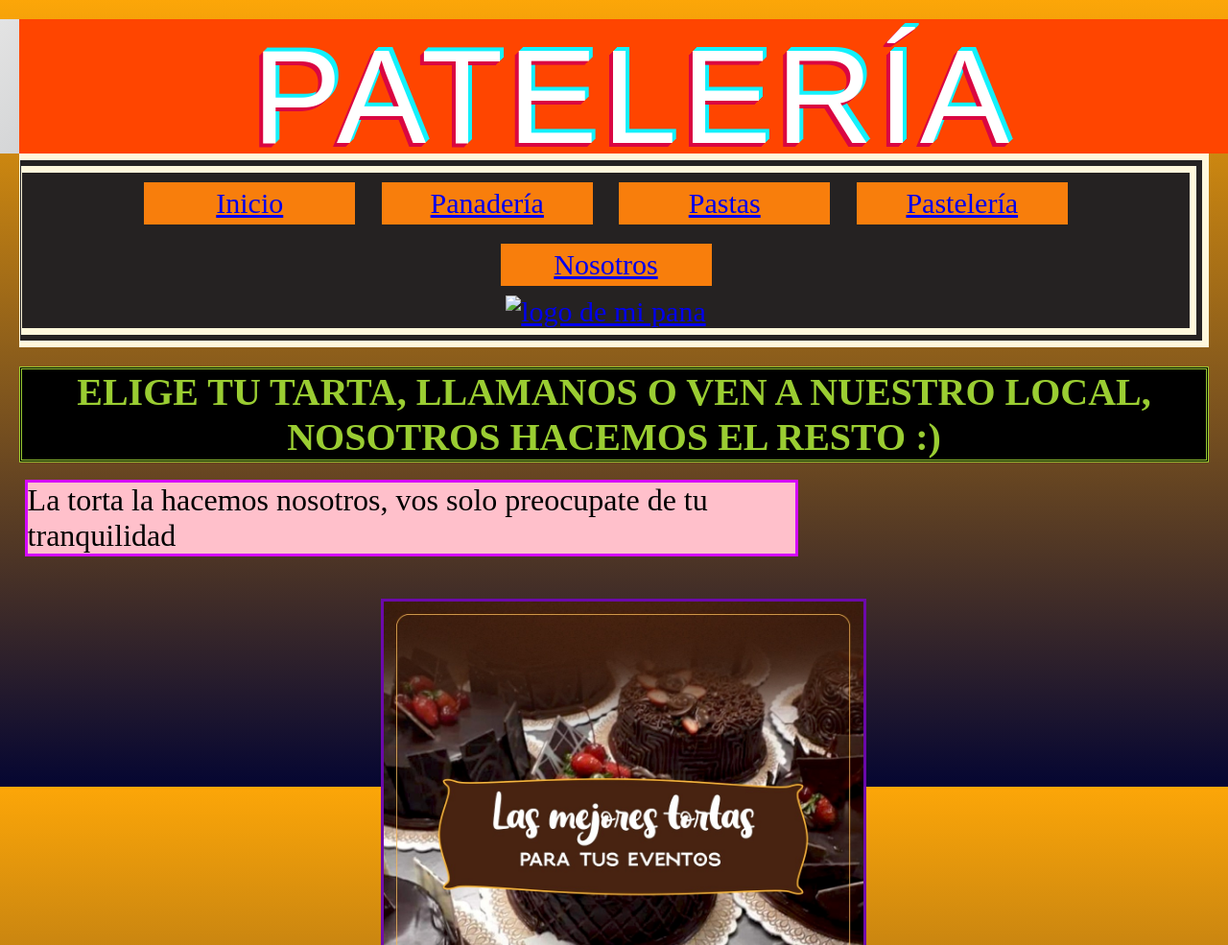
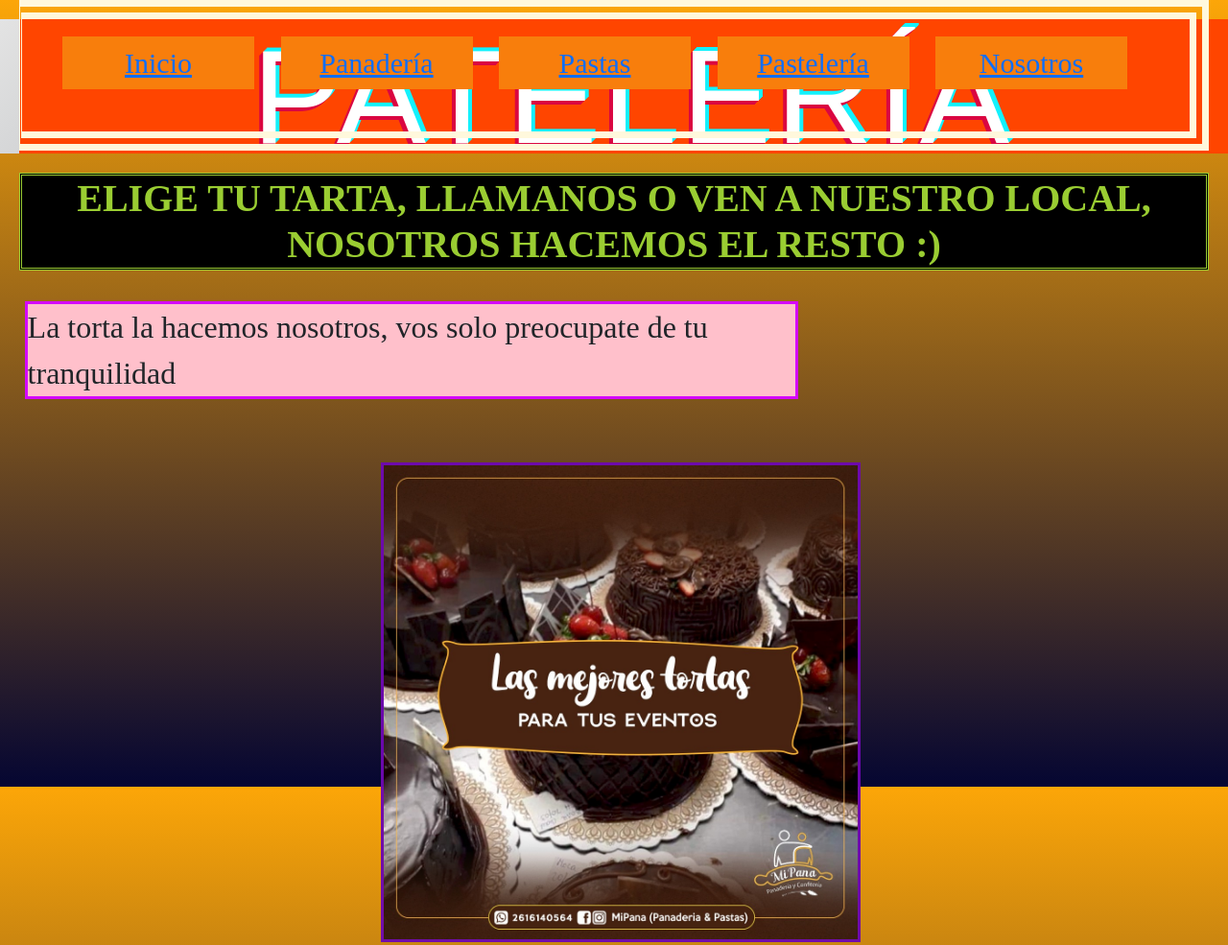
Before and after one commit to cristian160390/BarraNavegacion, a plain HTML site: page pasteleria.html in a window 1280 px wide. Shown: the top 985 px of the page at 96% size. Drawn offline with nearby package versions, Linux system fonts and the light colour scheme; files whose address does not match are found by name; a web font is replaced by a local one.

Commit message:
se agrego barra de navegacion

```diff
--- a/mipana.css
+++ b/mipana.css
@@ -17,7 +17,6 @@
     margin-top: 50%;
 }
 nav{
-    background-color: rgb(37, 34, 34);
     border-bottom: double 20px cornsilk;
     border-left: double cornsilk;
     border-right: double 20px cornsilk;
--- a/Pastelería.html
+++ b/pasteleria.html
@@ -4,6 +4,8 @@
     <meta charset="UTF-8">
     <meta http-equiv="X-UA-Compatible" content="IE=edge">
     <meta name="viewport" content="width=device-width, initial-scale=1.0">
+    <!--LINK CSS BOOTSTRAP-->
+    <link href="https://cdn.jsdelivr.net/npm/bootstrap@5.1.3/dist/css/bootstrap.min.css" rel="stylesheet" integrity="sha384-1BmE4kWBq78iYhFldvKuhfTAU6auU8tT94WrHftjDbrCEXSU1oBoqyl2QvZ6jIW3" crossorigin="anonymous">
     <title>Pastelería</title>
     <link rel="stylesheet" href="mipana.css">
 </head>
@@ -12,16 +14,19 @@
         <div class="bg-5">
             <h1 class="animated-shadow">Patelería</h1>
         </div>
-        <nav>
-            <ul>
-                <li><a href="../Proyecto/index.html">Inicio</a></li>
-                <li><a href="../Proyecto/Panadería.html">Panadería</a></li>
-                <li><a href="../Proyecto/Pastas.html">Pastas</a></li>
-                <li><a href="../Proyecto/Pastelería.html">Pastelería</a></li>
-                <li><a href="../Proyecto/Nosotros.html">Nosotros</a></li>
-            </ul>
-            <a href="Pastelería.html"><img src="../Proyecto/Logo/logo.png" alt="logo de mi pana" width="200" height="200"></a>
-        </nav>
+        <!--navegacion bootstrap-->
+       <nav class="navbar fixed-top">
+        <ul>
+            <li><a href="../Proyecto/index.html">Inicio</a></li>
+            <li><a href="../Proyecto/panaderia.html">Panadería</a></li>
+            <li><a href="../Proyecto/pastas.html">Pastas</a></li>
+            <li><a href="../Proyecto/pastleria.html">Pastelería</a></li>
+            <li><a href="../Proyecto/nosotros.html">Nosotros</a></li>
+        </ul>
+        <div class="container-fluid">
+          <a class="navbar-brand" href="#"></a>
+        </div>
+      </nav>
         <section>
             <article>
                 <h2>ELIGE TU TARTA, LLAMANOS O VEN A NUESTRO LOCAL, NOSOTROS HACEMOS EL RESTO :)</h2>
@@ -46,5 +51,8 @@
             <img class="BakeOff" src="../Proyecto/redes/instagram.png" alt="pastas don antonio"></a>
     </footer>
     &copy; Derechos reservados a Cristian Leal. Año 2022.
+    <!--Link js bootstrap-->
+    <script src="https://cdn.jsdelivr.net/npm/@popperjs/core@2.10.2/dist/umd/popper.min.js" integrity="sha384-7+zCNj/IqJ95wo16oMtfsKbZ9ccEh31eOz1HGyDuCQ6wgnyJNSYdrPa03rtR1zdB" crossorigin="anonymous"></script>
+    <script src="https://cdn.jsdelivr.net/npm/bootstrap@5.1.3/dist/js/bootstrap.min.js" integrity="sha384-QJHtvGhmr9XOIpI6YVutG+2QOK9T+ZnN4kzFN1RtK3zEFEIsxhlmWl5/YESvpZ13" crossorigin="anonymous"></script>
 </body>
 </html>
```
Also changed, not shown: Index.html (+20 -11 lines), Nosotros.html (+15 -6 lines), Pastas.html (+18 -10 lines), panaderia.html (renamed from Panadería.html, +18 -9 lines).
